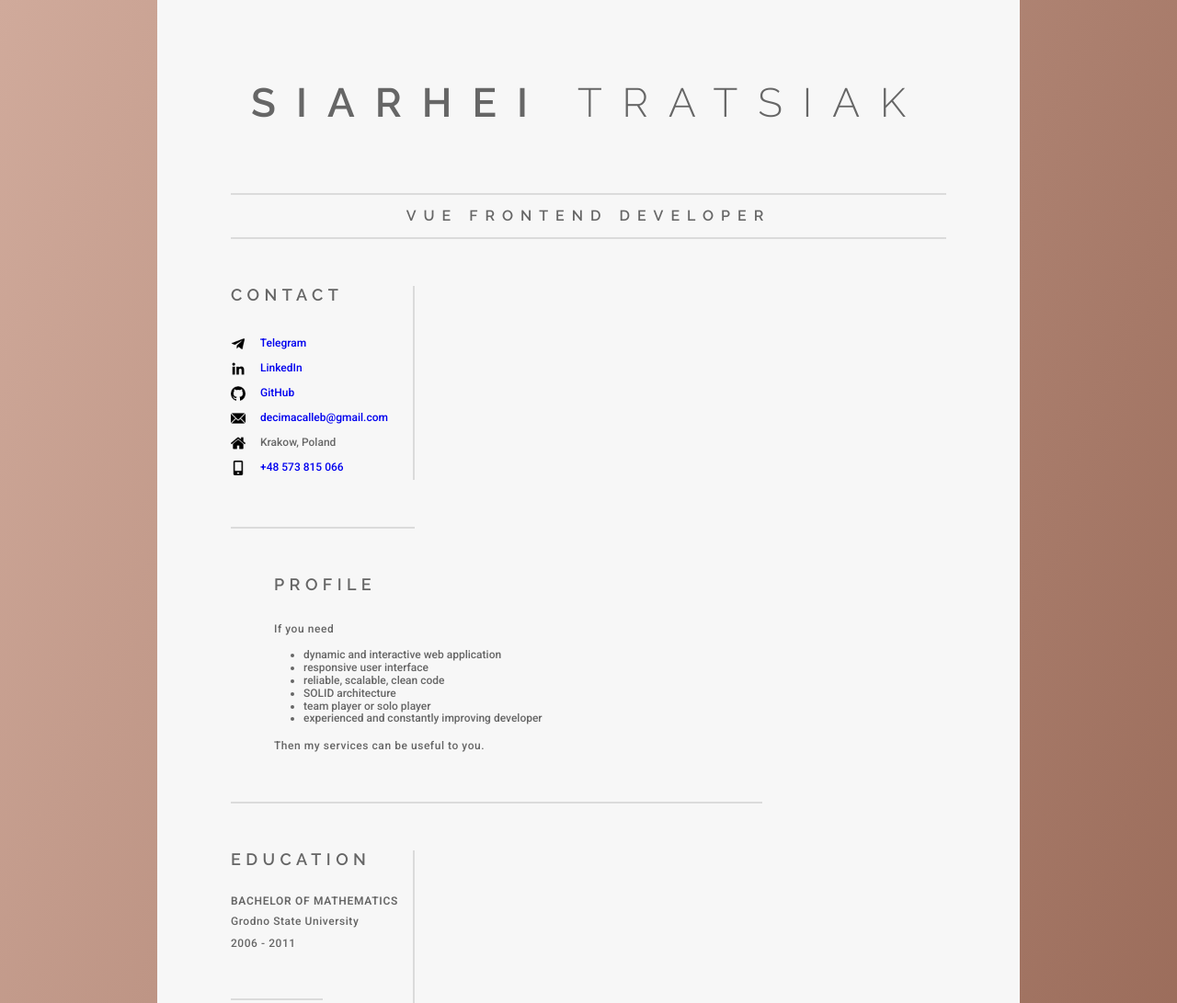
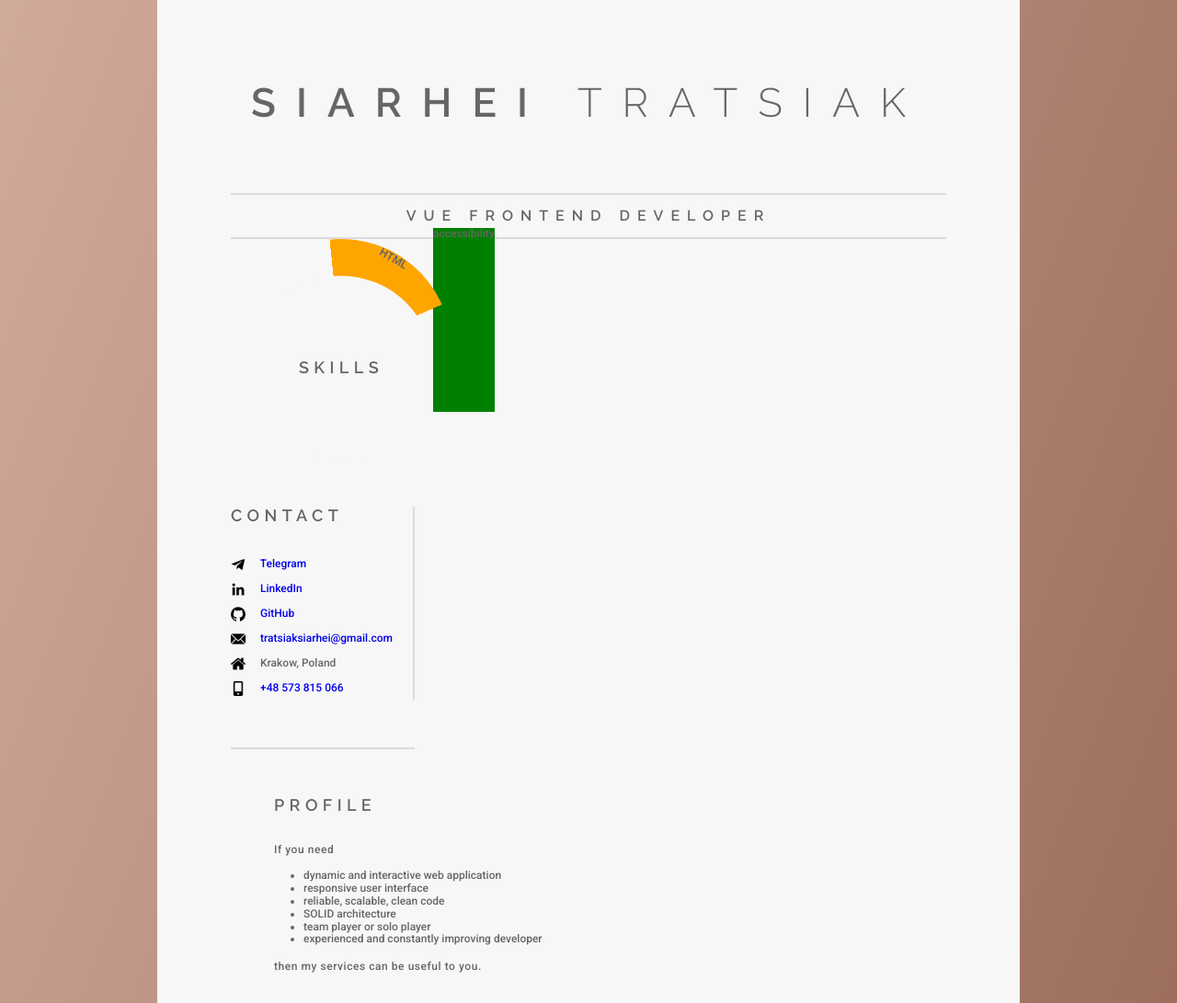
Before and after one commit to siarhei-tratsiak/cv, a website built with Vite: page index.html in a window 1280 px wide. Shown: the top 1091 px of the page at 92% size. Built offline with nearby package versions, Linux system fonts and the light colour scheme.

Commit message:
start to create skills pie

```diff
--- a/css/main.css
+++ b/css/main.css
@@ -104,7 +104,9 @@ html {
 }
 
 body {
-  background-color: #f7f7f7;
+  --background-color: #f7f7f7;
+
+  background-color: var(--background-color);
   box-sizing: border-box;
   color: var(--text-color);
   font-family: 'Roboto', sans-serif;
@@ -166,6 +168,86 @@ main {
   margin: 0;
   padding-bottom: 14px;
   padding-top: 14px;
+}
+
+.skills-section {
+  --size: 200px;
+  --margin: 20px;
+
+  position: relative;
+  width: 100%;
+}
+
+.skills-header {
+  background-color: var(--background-color);
+  border-radius: 50%;
+  display: block;
+  height: var(--size);
+  left: var(--margin);
+  line-height: var(--size);
+  margin: 0;
+  position: absolute;
+  text-align: center;
+  top: var(--margin);
+  width: var(--size);
+  z-index: 3;
+}
+
+.skills-pie {
+  border-radius: 50%;
+  height: var(--size);
+  margin: var(--margin);
+  padding: 0;
+  position: relative;
+  width: var(--size);
+}
+
+.skill {
+  display: block;
+}
+
+.skill-name {
+  --divider: 72deg;
+  --division: calc((var(--base) + var(--divider)) * 100 / var(--max));
+  /* 10.92deg */
+  --division-position: calc(-1 * var(--margin));
+  /* -20px */
+  --division-size: calc(var(--size) + var(--margin) * 2);
+  /* 240px */
+  --division-start: var(--start) - var(--divider) / 2;
+  /* 223.5deg */
+
+  background: conic-gradient(
+      /* -1.5deg */
+      from calc(var(--divider) / -2),
+      orange 0deg var(--divider),
+      transparent var(--divider));
+  border-radius: 50%;
+  display: block;
+  height: var(--division-size);
+  left: var(--division-position);
+  margin: 0;
+  text-align: center;
+  position: absolute;
+  top: var(--division-position);
+  transform: rotateZ(30deg);
+  width: var(--division-size);
+  z-index: 1;
+}
+
+.subskills {
+  position: relative;
+  transform: rotateZ(-90deg);
+}
+
+.subskill {
+  background-color: green;
+  display: block;
+  position: absolute;
+  transform: rotateZ(90deg);
+  transform-origin: 0 50%;
+  height: 200px;
+  z-index: 0;
 }
 
 .section {
--- a/index.html
+++ b/index.html
@@ -38,6 +38,20 @@
       Vue Frontend Developer
     </h2>
 
+    <section class="skills-section">
+      <h3 class="header section__header skills-header">Skills</h3>
+
+      <ul class="skills-pie">
+        <li class="skill">
+          <h4 class="skill-name">HTML</h4>
+
+          <ul class="subskills">
+            <li class="subskill">accessibility</li>
+          </ul>
+        </li>
+      </ul>
+    </section>
+
     <section class="section left-section" id="contact-section">
       <h3 class="header section__header">
         Contact
@@ -70,10 +84,10 @@
           </li>
 
           <li class="contact-list-item">
-            <a class="contact-link" href="mailto:decimacalleb@gmail.com" rel="external">
+            <a class="contact-link" href="mailto:tratsiaksiarhei@gmail.com" rel="external">
               <img alt="" class="contact-link__icon" height="16" src="img/email.png" width="16">
 
-              decimacalleb@gmail.com
+              tratsiaksiarhei@gmail.com
             </a>
           </li>
 
@@ -109,7 +123,7 @@
       </ul>
 
       <p class="paragraph paragraph__big">
-        Then my services can be useful to you.
+        then my services can be useful to you.
       </p>
     </section>
 
```
